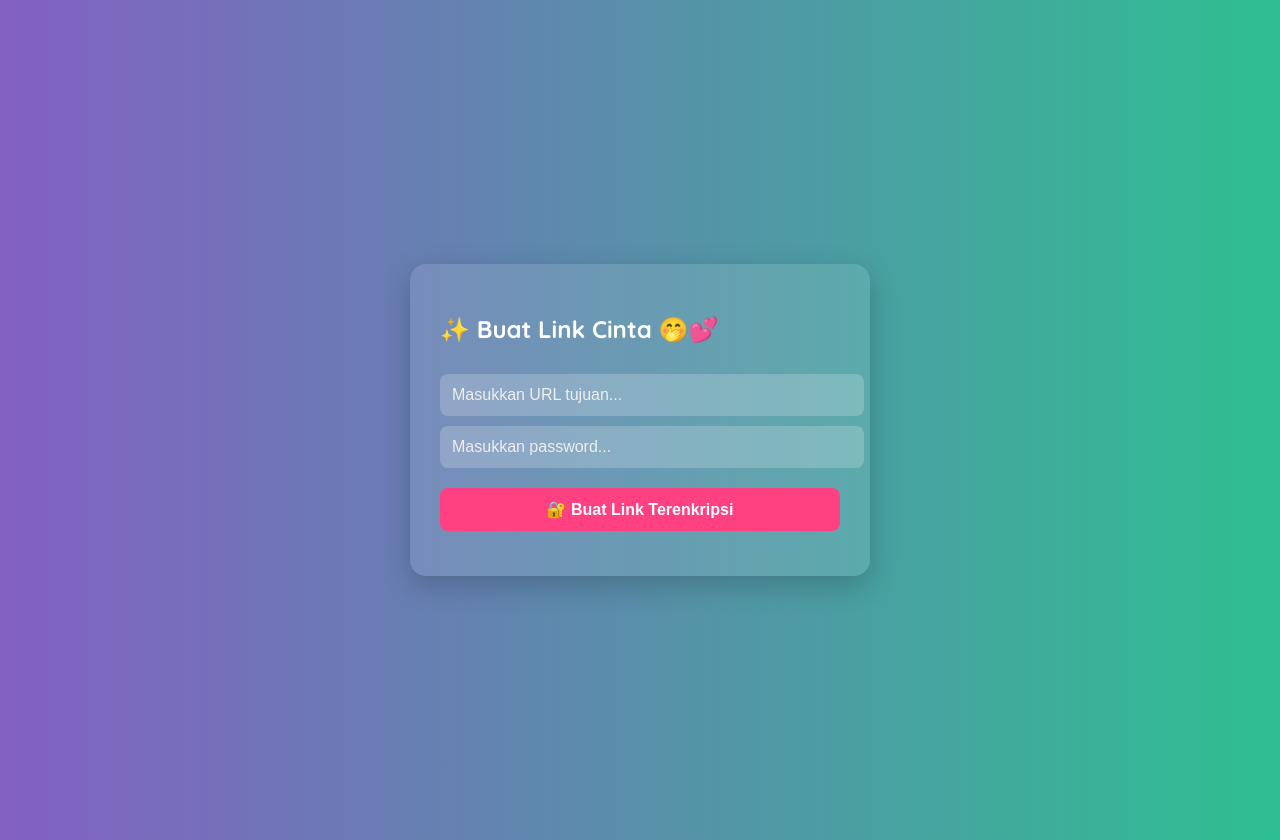
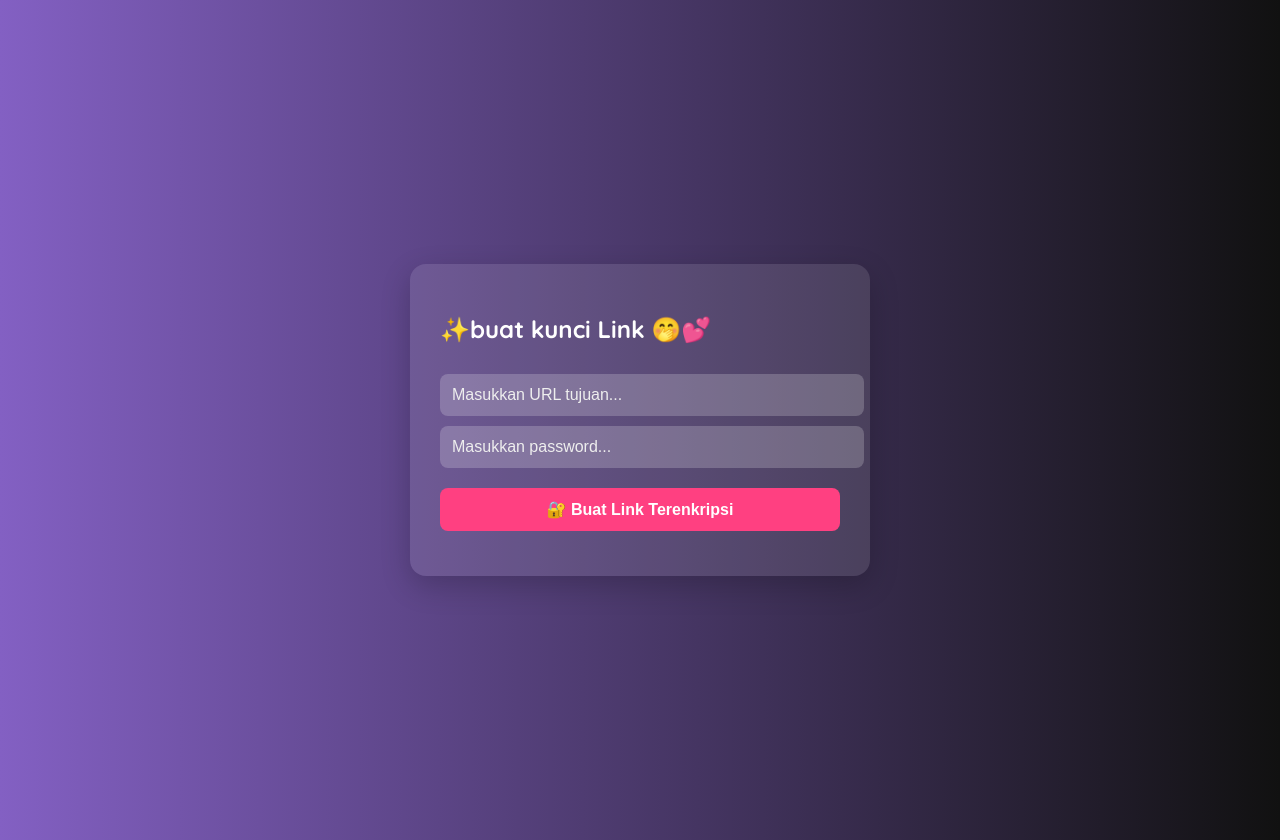
Before and after one commit to vortexa64/vortexa64.github.io, a plain HTML site: page index.html in a window 1280 px wide. Drawn offline with nearby package versions, Linux system fonts and the light colour scheme.

Commit message:
Update index.html

```diff
--- a/index.html
+++ b/index.html
@@ -2,14 +2,14 @@
 <head>
   <meta charset="UTF-8" />
   <meta name="viewport" content="width=device-width, initial-scale=1.0" />
-  <title>🔐 Link Generator Cinta</title>
+  <title>🔐 Link Generator encrypt</title>
   <link href="https://fonts.googleapis.com/css2?family=Quicksand:wght@500;700&display=swap" rel="stylesheet" />
   <script src="https://cdnjs.cloudflare.com/ajax/libs/crypto-js/4.1.1/crypto-js.min.js"></script>
   <style>
     body {
       margin: 0;
       font-family: 'Quicksand', sans-serif;
-      background: linear-gradient(to right, #8360c3, #2ebf91);
+      background: linear-gradient(to right, #8360c3, #111111);
       display: flex;
       justify-content: center;
       align-items: center;
@@ -63,7 +63,7 @@
 </head>
 <body>
   <div class="card">
-    <h2>✨ Buat Link Cinta 🤭💕</h2>
+    <h2>✨buat kunci Link 🤭💕</h2>
     <input type="text" id="url" placeholder="Masukkan URL tujuan...">
     <input type="password" id="password" placeholder="Masukkan password...">
     <button onclick="generateLink()">🔐 Buat Link Terenkripsi</button>
@@ -97,7 +97,7 @@
 
   const encrypted = CryptoJS.AES.encrypt(url, pass).toString();
   const finalLink = `${window.location.origin}/unlock.html?data=${encodeURIComponent(encrypted)}`;
-  output.innerHTML = `💌 Link kamu siap:<br><a href="${finalLink}" target="_blank">${finalLink}</a>`;
+  output.innerHTML = `🔗 your link:<br><a href="${finalLink}" target="_blank">${finalLink}</a>`;
 }
 
   </script>
```
